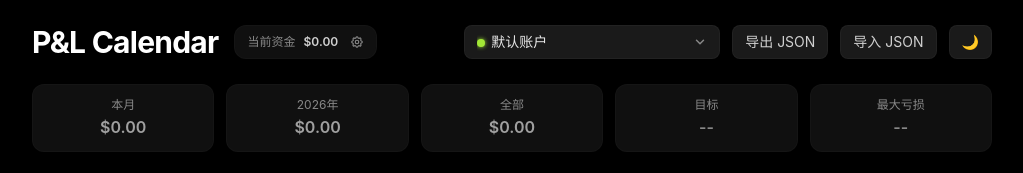
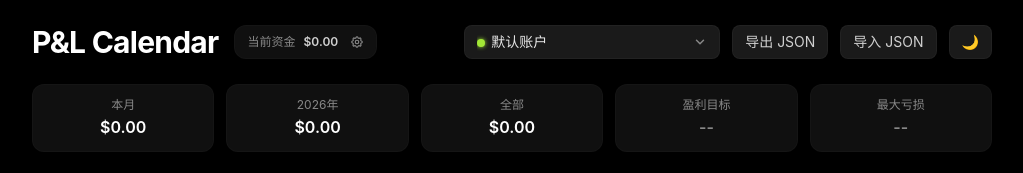
Before and after one commit to zenkex/tradeforge-calendar, a plain HTML site: page index.html in a window 1280 px wide. Shown: the top 173 px of the page, without its empty margins (128-1151 px from the left). Drawn offline with nearby package versions, Linux system fonts and the light colour scheme; a web font is replaced by a local one.

Commit message:
feat: 修改卡片的字段显示.

```diff
--- a/index.html
+++ b/index.html
@@ -1152,7 +1152,7 @@
       { label: '本月', value: monthPnL, type: 'pnl' },
       { label: `${currentYear}年`, value: yearPnL, type: 'pnl' },
       { label: '全部', value: allPnL, type: 'pnl' },
-      { label: '目标', value: target, type: 'target' },
+      { label: '盈利目标', value: target, type: 'target' },
       { label: '最大亏损', value: maxLoss, type: 'maxLoss' },
     ];
 
@@ -1162,7 +1162,7 @@
         return `
           <div class="bg-zinc-900/80 rounded-xl p-2 sm:p-3 border border-zinc-800/50 text-center cursor-pointer hover:bg-zinc-800/60 transition-colors" onclick="openTargetModal()" title="点击设置目标盈利">
             <div class="text-[10px] sm:text-xs text-zinc-500 mb-0.5">${c.label}</div>
-            <div class="text-sm sm:text-base font-sans font-semibold ${has ? 'text-zinc-50' : 'text-zinc-500'}">${has ? fmtPnL(c.value) : '--'}</div>
+            <div class="text-sm sm:text-base font-sans font-semibold ${has ? 'text-profit' : 'text-zinc-500'}">${has ? fmtPnL(c.value) : '--'}</div>
           </div>`;
       }
       if (c.type === 'maxLoss') {
@@ -1173,11 +1173,10 @@
             <div class="text-sm sm:text-base font-sans font-semibold ${has ? 'text-loss' : 'text-zinc-500'}">${has ? fmtPnL(c.value) : '--'}</div>
           </div>`;
       }
-      const cls = c.value > 0 ? 'text-profit' : c.value < 0 ? 'text-loss' : 'text-zinc-400';
       return `
         <div class="bg-zinc-900/80 rounded-xl p-2 sm:p-3 border border-zinc-800/50 text-center">
           <div class="text-[10px] sm:text-xs text-zinc-500 mb-0.5">${c.label}</div>
-          <div class="text-sm sm:text-base font-sans font-semibold ${cls}">${fmtPnL(c.value)}</div>
+          <div class="text-sm sm:text-base font-sans font-semibold text-zinc-50">${fmtPnL(c.value)}</div>
         </div>`;
     }).join('');
   }
```
